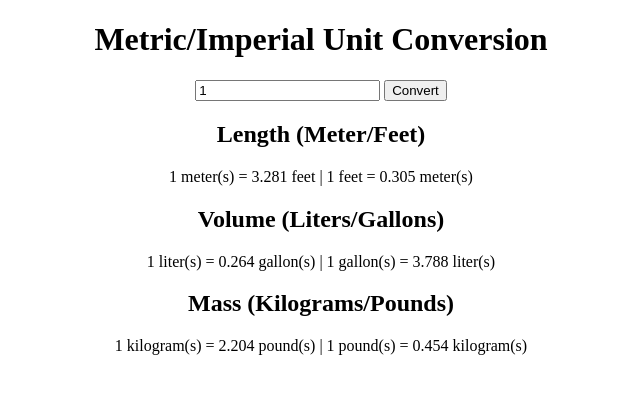
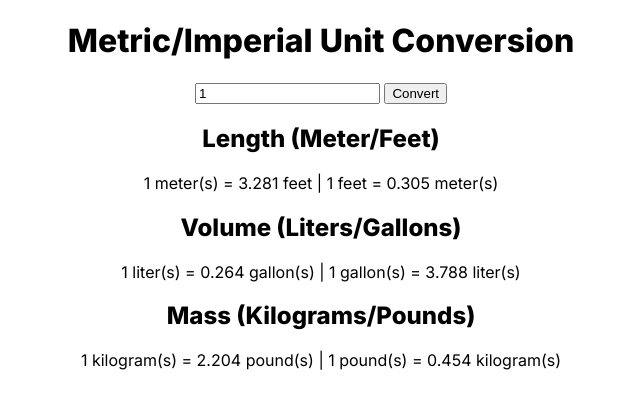
Before and after one commit to mandelbrojt/unit-converter, a plain HTML site: page index.html in a window 1280 px wide. Shown: the whole page, without its empty margins (319-959 px from the left). Drawn offline with Linux system fonts and the light colour scheme.

Commit message:
Added Inter font family

```diff
--- a/styles.css
+++ b/styles.css
@@ -1,3 +1,4 @@
 body {
     text-align: center;
+    font-family: 'Inter', sans-serif;
 }
```
